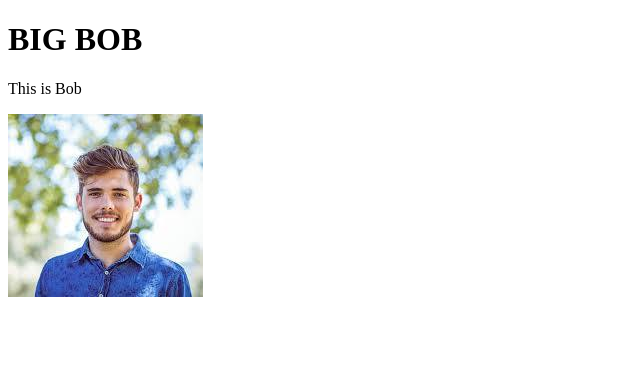
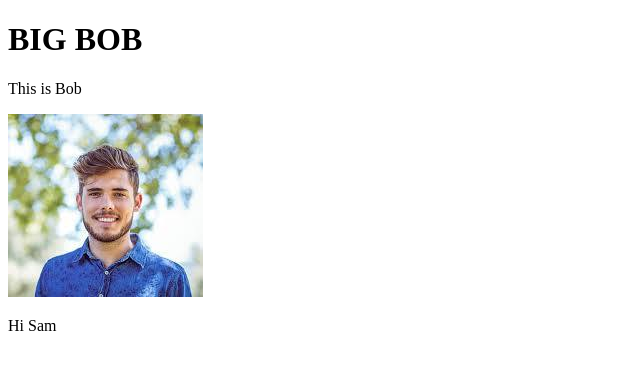
Before and after one commit to jimmyjohnson123/-, a plain HTML site: page index.html in a window 1280 px wide. Shown: the full height of the page, 0-640 px from the left. Drawn offline with Linux system fonts and the light colour scheme.

Commit message:
Update index.html

```diff
--- a/index.html
+++ b/index.html
@@ -9,6 +9,6 @@
 <p>This is Bob</p>
 
 <img src="randomdude.png" alt="A Ramdom Dude">
-
+<p>Hi Sam</p>
 </body>
 </html>
```
